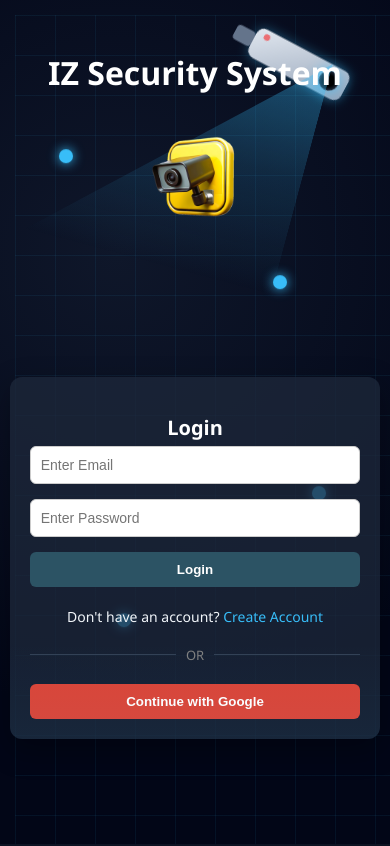
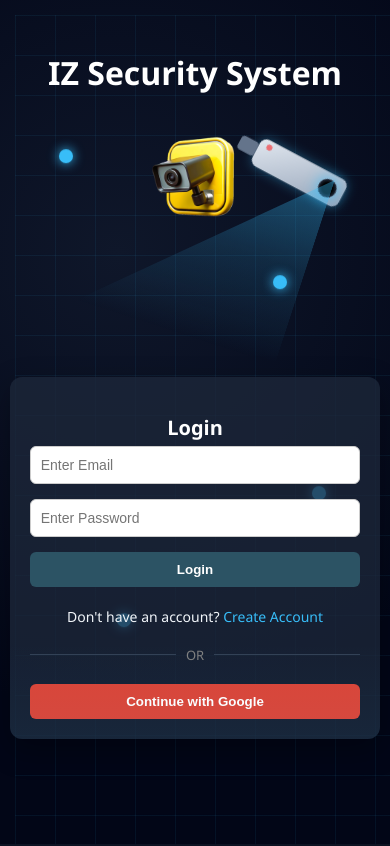
Before and after one commit to NehanShaikh/IZ_shop, a React (Create React App) app in the folder iz-security-frontend/: page /login in a window 390 px wide. Shown: the top 846 px of the page. Built offline with nearby package versions, Linux system fonts and the light colour scheme.

Commit message:
first commit

```diff
--- a/iz-security-frontend/src/App.css
+++ b/iz-security-frontend/src/App.css
@@ -1455,18 +1455,18 @@ html, body {
 @media (max-width: 768px) {
 
   .cctv-wrapper {
-    top: 20px;
+    top: 130px;   /* 🔥 move below logo */
     right: 20px;
-    transform: scale(0.8);   /* smaller camera */
+    transform: scale(0.75);  /* slightly smaller */
   }
 
   .camera-beam {
-    top: 50px;
-    right: 30px;
+    top: 60px;    /* adjust beam start */
+    right: 25px;
 
-    width: 320px;
-    height: 300px;
+    width: 280px;
+    height: 260px;
 
-    transform: rotate(15deg);  /* slight adjust */
+    transform: rotate(18deg);
   }
 }
```
